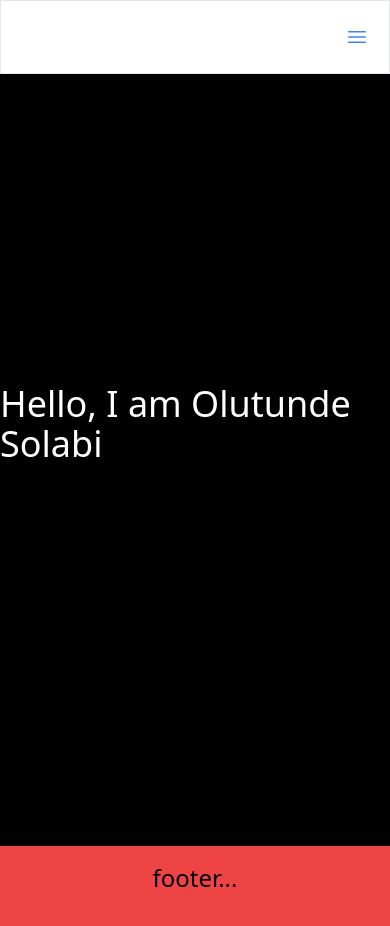
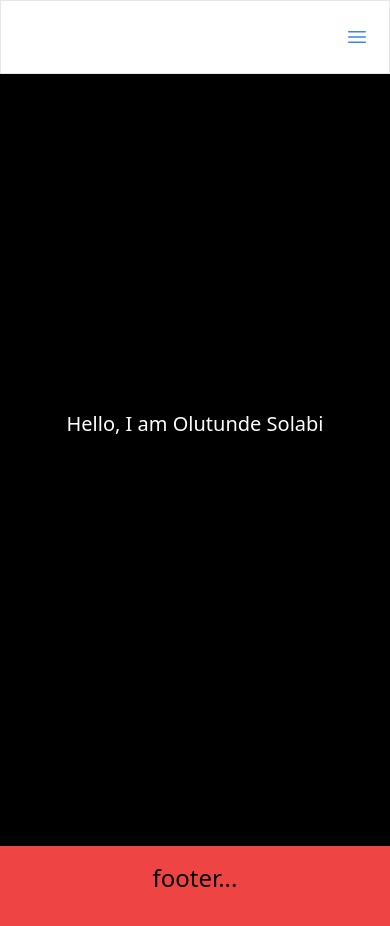
Before and after one commit to Olutunde22/portfolio, a React (Create React App) app: page / in a window 390 px wide. Shown: the top 926 px of the page. Built offline with nearby package versions, Linux system fonts and the light colour scheme.

Commit message:
feat: finished header component

```diff
--- a/src/components/DesktopHeader.tsx
+++ b/src/components/DesktopHeader.tsx
@@ -4,7 +4,7 @@ import { NavLink } from 'react-router-dom';
 
 function DesktopHeader(): JSX.Element {
 	return (
-		<nav className="2xl:container 2xl:mx-auto sm:py-6 sm:px-7 py-5 px-4">
+		<nav className="2xl:mx-auto sm:py-6 sm:px-7 py-5 px-4 fixed bg-white w-screen">
 			<div className="flex justify-between ">
 				<NavLink to="/" className="flex space-x-3 items-center">
 					<DynamicHeroIcon icon="CommandLineIcon" className="h-8 w-8" />
--- a/src/components/Header.tsx
+++ b/src/components/Header.tsx
@@ -8,7 +8,7 @@ function Header(): JSX.Element {
 	const view = useAppSelector(selectCurrentView);
 
 	return (
-		<header className="bg-white">
+		<header>
 			{view === ViewTypes.MOBILE ? <MobileHeader /> : <DesktopHeader />}
 		</header>
 	);
--- a/src/pages/HomePages/LandingPage.tsx
+++ b/src/pages/HomePages/LandingPage.tsx
@@ -8,7 +8,7 @@ function LandingPage(): JSX.Element {
 				<title>Home | Olutunde Solabi</title>
 			</Helmet>
 			<section className="bg-black h-screen flex justify-center items-center text-white">
-				<h1 className="text-4xl">Hello, I am Olutunde Solabi</h1>
+				<h1 className="text-xl lg:text-4xl">Hello, I am Olutunde Solabi</h1>
 			</section>
 		</Layout>
 	);
```
